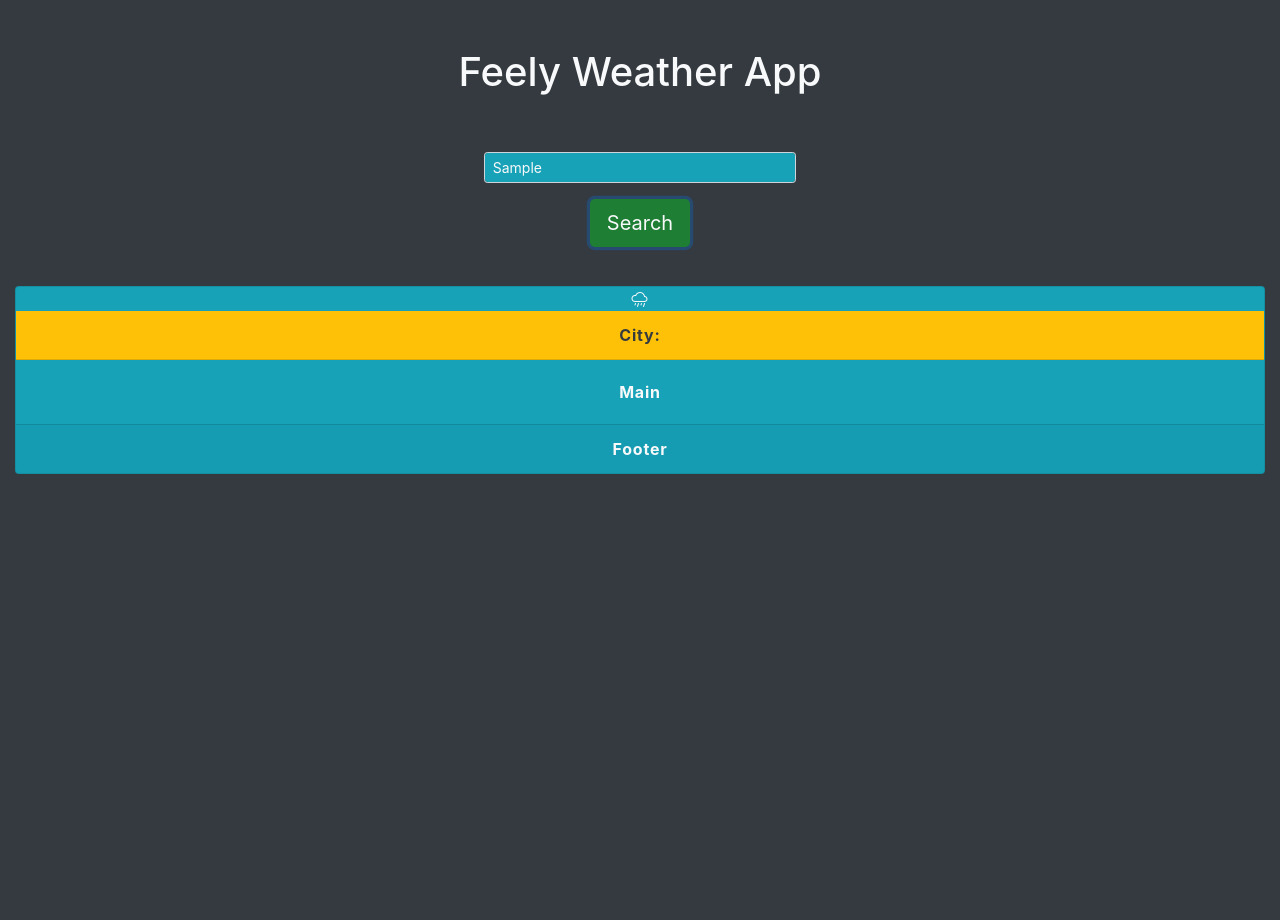
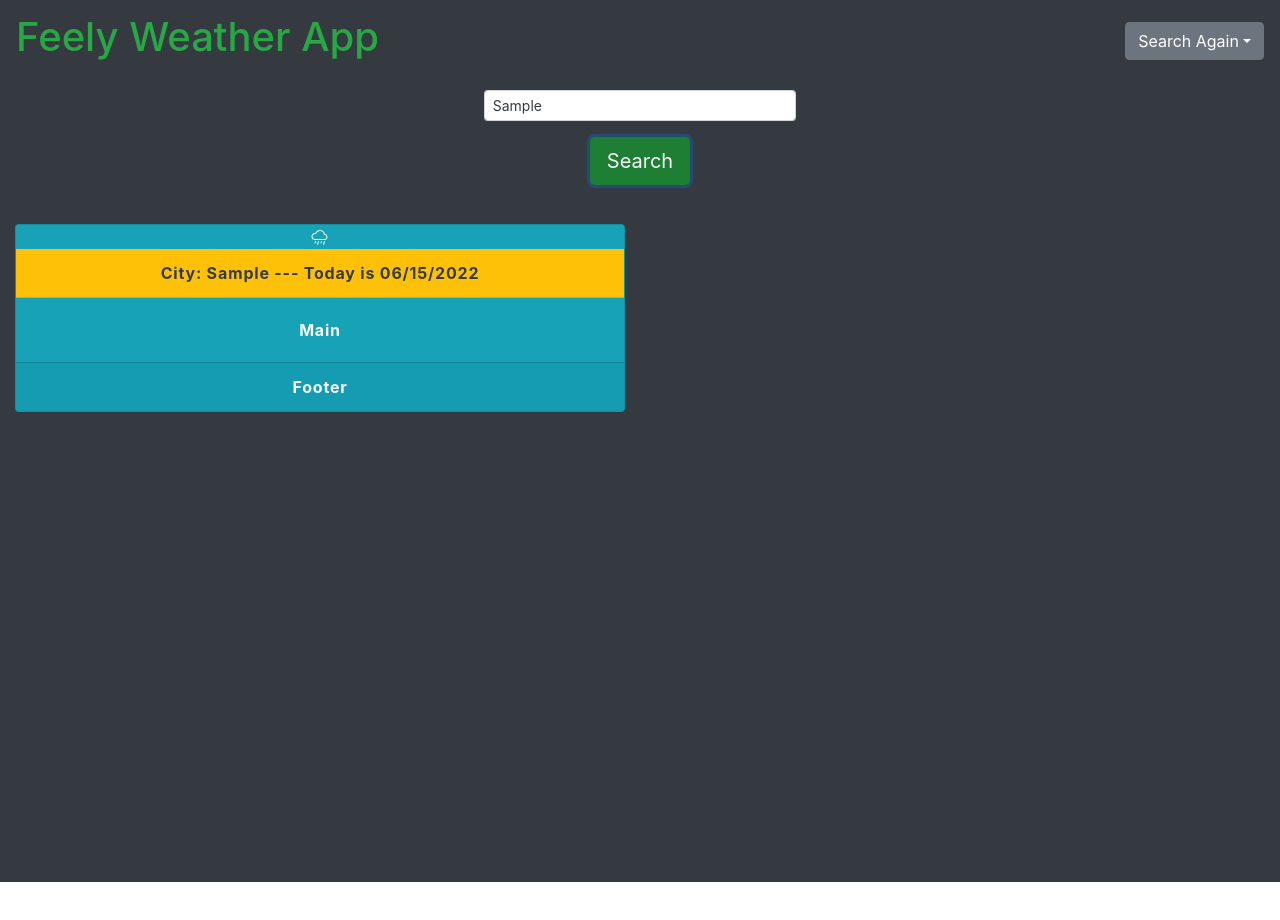
Before and after one commit to Moshe-jpg/feely-weather-app, a plain HTML site: page index.html in a window 1280 px wide. Both pictures are taken after typing "Sample" into the empty fields and a click on the button "Search". After the commit the page ends 882 px from the top, so only its background shows below. Drawn offline with nearby package versions, Linux system fonts and the light colour scheme.

Commit message:
improved ux with dropdown menu which will list recent searches, changed color scheme

```diff
--- a/index.html
+++ b/index.html
@@ -18,15 +18,27 @@
     <title>Feely Weather App</title>
   </head>
   <body>
-    <header>
-      <h1 class="text-center text-light bg-dark m-0 pb-5 pt-5">Feely Weather App</h1>
-    </header>
+
+    <!-- navbar section -->
+    <nav class="navbar sticky-top navbar-primary bg-dark">
+        <a class="navbar-brand" href="#!"><h1 class="text-success">Feely Weather App</h1></a>
+        <div class="btn-group">
+            <button type="button" class="btn btn-secondary dropdown-toggle" data-toggle="dropdown" aria-haspopup="true" aria-expanded="false">Search Again</button>
+            <div class="dropdown-menu dropdown-menu-right">
+              <button class="dropdown-item" type="button">Toronto</button>
+              <button class="dropdown-item" type="button">Aleppo</button>
+              <button class="dropdown-item" type="button">Melbourne</button>
+            </div>
+        </div>
+    </nav>
+
+    <!-- main content -->
     <main>
       <div class="container-fluid w-100 h-100 bg-dark text-center main-container">
         <div class="row mb-2 pt-2">
           <div class="col-12">
             <div class="search d-flex flex-column justify-content-center align-items-center mb-3">
-             <input class="form-control form-control-sm w-25 bg-info text-light" id="text-input" rows="1" placeholder="Search A City"></input>
+             <input class="form-control form-control-sm w-25 text-dark" id="text-input" rows="1" placeholder="Search A City"></input>
              <button class="btn btn-lg text-center text-light bg-success mt-3" id="search-btn">Search</button>
             </div>
           </div>
@@ -35,6 +47,8 @@
 
       </div>
     </main>
+
+    <!-- footer section -->
     <footer></footer>
     <script src="https://cdnjs.cloudflare.com/ajax/libs/moment.js/2.24.0/moment.min.js"></script>
     <script src="https://code.jquery.com/jquery-3.4.1.min.js"></script>
--- a/script.js
+++ b/script.js
@@ -19,7 +19,6 @@ var snowIcon = "bi-snow";
 var windIcon = "bi-wind";
 
 
-
 // a function to save searches to localStorage
 var saveSearch = function (){
     var textInputValue = textInput.value;
@@ -27,14 +26,14 @@ var saveSearch = function (){
     localStorage.setItem("savedSearches", JSON.stringify(savedSearches));
 };
 
-// the function which will create a forecast
+// create a forecast whenever the button is clicked
 var createForecast = function (){
     // create the column
     var forecastBody = document.createElement("div");
-    forecastBody.setAttribute("class", "col-12");
+    forecastBody.setAttribute("class", "col-lg-6 col-12");
     // create the card
     var forecastCard = document.createElement("div");
-    forecastCard.setAttribute( "class", "card text-light bg-info d-flex justify-content-center align-items-center");
+    forecastCard.setAttribute( "class", "card text-light bg-info text-center");
     // create the icon
     var forecastImg = document.createElement("i");
     forecastImg.setAttribute("class", "bi-cloud-rain card-img-top");
@@ -42,7 +41,11 @@ var createForecast = function (){
     // create the header
     var forecastHead = document.createElement("div");
     forecastHead.setAttribute("class", "card-header text-dark bg-warning w-100 font-weight-bold");
-    forecastHead.textContent = "City: ";
+    // put the current date inside the text
+    var currentDate = moment().format('MM/DD/YYYY');
+    // put the current input value inside the text
+    var currentInput = textInput.value;
+    forecastHead.textContent = "City: " + currentInput + " --- Today is " + currentDate;
     // create the main content area
     var forecastMain = document.createElement("div");
     forecastMain.setAttribute("class", "card-body w-100 font-weight-bold");
@@ -61,6 +64,8 @@ var createForecast = function (){
     forecastBody.appendChild(forecastCard);
     // append the column to the row
     row.appendChild(forecastBody);
+
+
     // save the search every time the forecast is created
     saveSearch();
 };
--- a/style.css
+++ b/style.css
@@ -5,6 +5,7 @@
 ::placeholder {
     text-align: center;
     font-size: larger;
+    background-color: #ffffff;
 }
 
 main {
```
